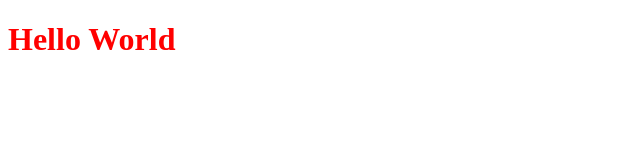
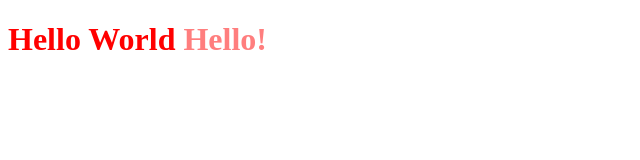
Before and after one commit to jasper-prgh/hello-world, a plain HTML site: page index.html in a window 1280 px wide. Shown: the whole page, without its empty margins (0-640 px from the left). Drawn offline with Linux system fonts and the light colour scheme.

Commit message:
Add awesome heading Styles

```diff
--- a/index.html
+++ b/index.html
@@ -8,6 +8,6 @@
     <link rel="stylesheet" href="style.css">
 </head>
 <body>
-    <h1>Hello World</h1>
+    <h1>Hello World <span>Hello!</span></h1>
 </body>
 </html>
--- a/style.css
+++ b/style.css
@@ -1,3 +1,7 @@
 h1 {
     color: red;
 }
+
+h1 span {
+    opacity: .5;
+}
```
